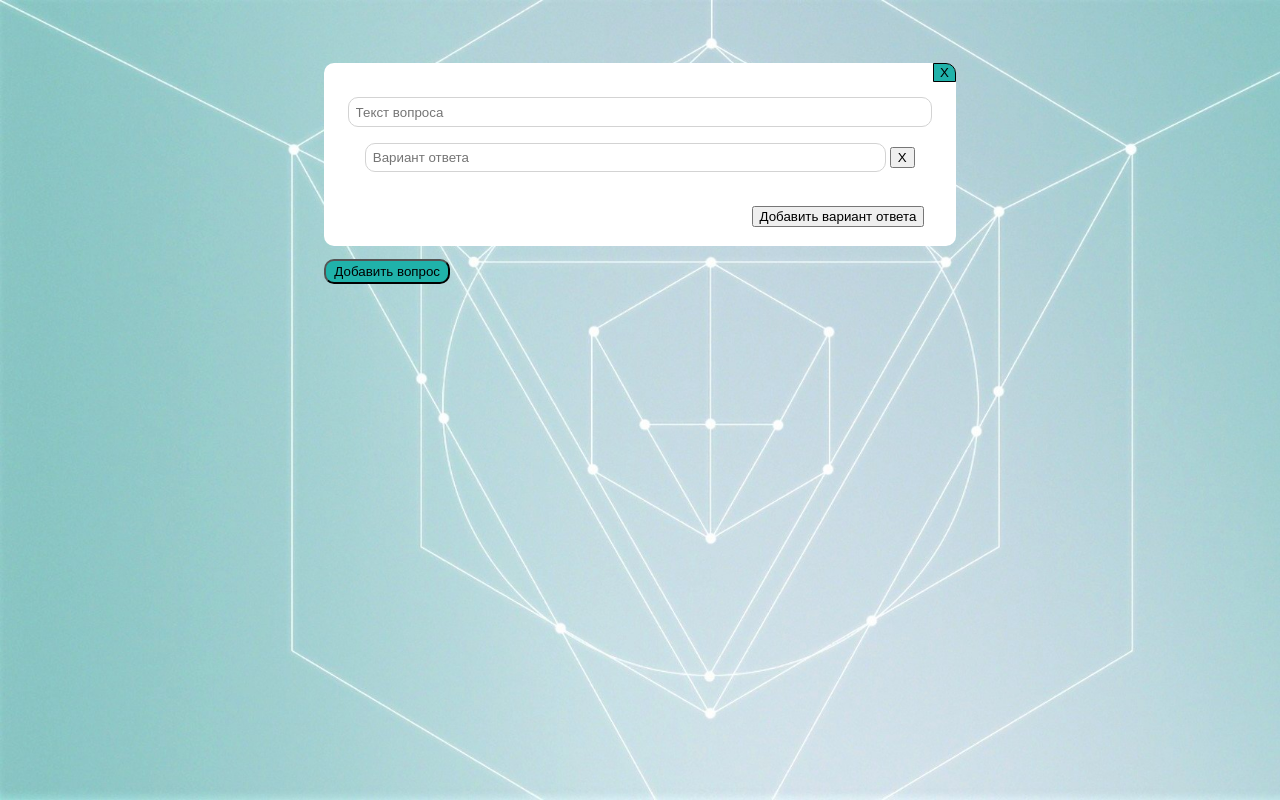
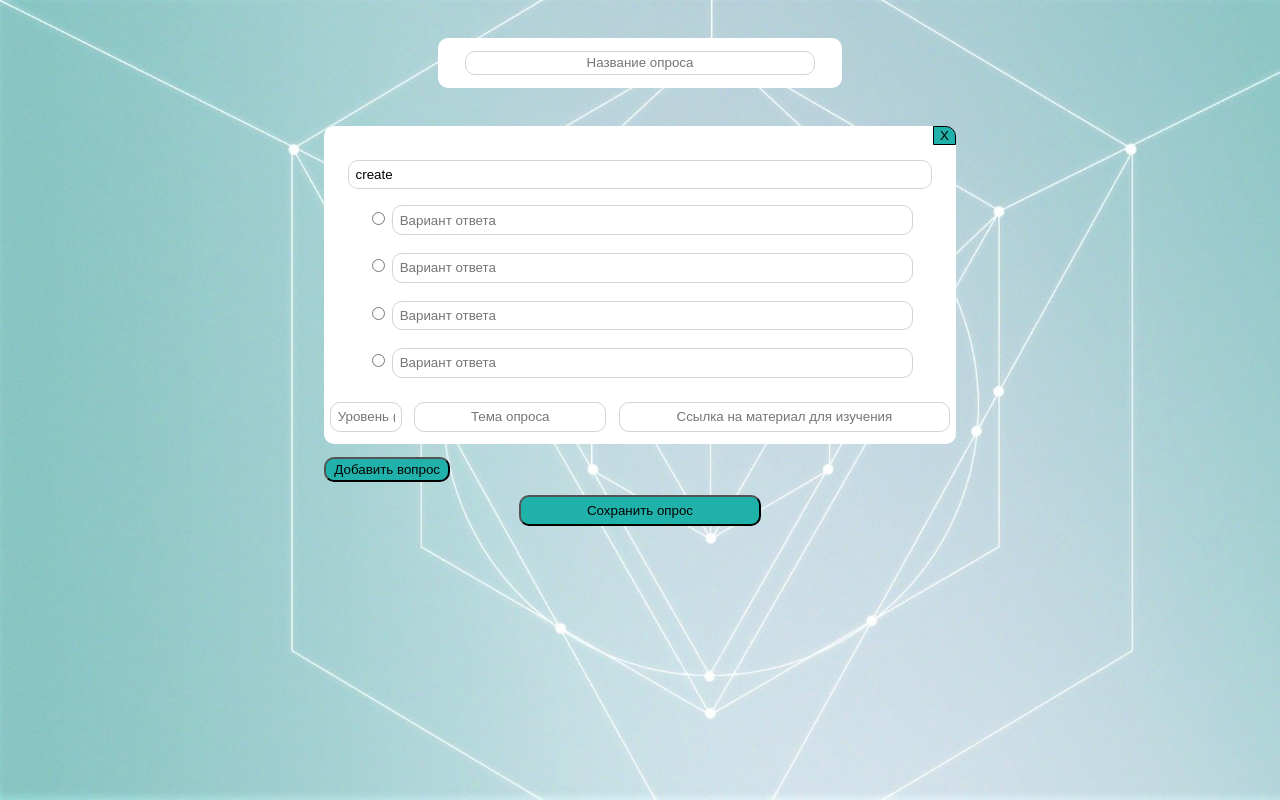
Before and after one commit to Maikled/ProjectSite, a Django app: page /PersonalAccount/editor_of_survey in a window 1280 px wide. Run offline with Django 3.2, Linux system fonts and the light colour scheme.

Commit message:
editor add

```diff
--- a/OnlineAssistant/OnlineAssistant/apps/PersonalAccount/views.py
+++ b/OnlineAssistant/OnlineAssistant/apps/PersonalAccount/views.py
@@ -40,9 +40,7 @@ def ipr(request):
 
 
 def href(request):
-    print('sgnsnrgkskg')
     data = json.loads(request.body)
-    print(data)
     data = Question.objects.get(id=data)
     task = IPR.objects.get(text_task=data.text_question)
     task.status = 1
--- a/OnlineAssistant/OnlineAssistant/apps/Survey/static/css/style_editor.css
+++ b/OnlineAssistant/OnlineAssistant/apps/Survey/static/css/style_editor.css
@@ -9,7 +9,7 @@ body {
     position: relative;
     background-color: #FFFFFF;
     width: 50%;
-    margin-top: 5%;
+    margin-top: 3%;
     padding: 0%;
     border-radius: 10px;
 }
@@ -71,59 +71,74 @@ body {
     padding: 1%;
 }
 
+.save {
+    position: relative;
+    padding: 2%;
+}
 
-.button1 {
-	position: absolute;
-	top: 40%;
-	left: 29.5%;
-	margin-top: 30px;
-	width: 13%;
-	height: 4%;
-	font-size: 14px;
-	font-weight: normal;
-	color: #000000;
-	background: #20B2AA;
-	border-radius: 20px;
+.survey_name_block {
+    position: relative;
+    background-color: #FFFFFF;
+    width: 30%;
+    margin-top: 3%;
+    padding: 1%;
+    border-radius: 10px;
 }
-.button2 {
-	position: absolute;
-	top: -17%;
-	left: 96%;
-	margin-top: 30px;
-	width: 4%;
-	height: 14%;
-	font-size: 14px;
-	font-weight: normal;
-	color: #000000;
-	background: #20B2AA;
-	border-radius: 0px 10px 0px 0;
+
+.survey-text {
+    width: 90%;
+    padding: 1%;
+    border-radius: 10px;
+    border: 1px solid lightgray;
+    text-align: center;
 }
-.button3 {
-	position: absolute;
-	top: 48%;
-	left: 5%;
-	margin-top: 30px;
-	width: 27%;
-	height: 14%;
-	font-size: 14px;
-	font-weight: normal;
-	color: #000000;
-	background: #DCDCDC;
-	border-radius: 30px;
-	opacity: .8;
-	border-radius: 20px;
+
+.level-survey {
+    border-radius: 10px;
+    border: 1px solid lightgray;
+    text-align: center;
+    width: 30%;
+    padding: 1%;
+    margin: 2%;
+    margin-bottom: 0%;
 }
-.button4 {
-	position: absolute;
-	top: 24%;
-	left: 90%;
-	margin-top: 30px;
-	width: 5%;
-	height: 16%;
-	font-size: 14px;
-	font-weight: normal;
-	color: #000000;
-	background: #DCDCDC;
-	opacity: .8;
-	border-radius: 20px;
+
+.button-save {
+    background-color: #20B2AA;
+    padding: 0.5%;
+    width: 20%;
+    border-radius: 10px;
 }
+
+.link {
+    border-radius: 10px;
+    border: 1px solid lightgray;
+    text-align: center;
+    width: 50%;
+    padding: 1%;
+    margin: 1%;
+    margin-bottom: 2%;
+    float: right;
+}
+
+.survey_topic {
+    border-radius: 10px;
+    border: 1px solid lightgray;
+    text-align: center;
+    width: 28%;
+    padding: 1%;
+    margin: 1%;
+    margin-bottom: 2%;
+    float: left;
+}
+
+.level {
+    border-radius: 10px;
+    border: 1px solid lightgray;
+    text-align: center;
+    width: 9%;
+    padding: 1%;
+    margin: 1%;
+    margin-bottom: 2%;
+    float: left;
+}
--- a/OnlineAssistant/OnlineAssistant/apps/Survey/templates/Survey/index_editor.html
+++ b/OnlineAssistant/OnlineAssistant/apps/Survey/templates/Survey/index_editor.html
@@ -10,6 +10,13 @@
 
 <script>
 	var x = -1;
+	var y = -1;
+	var count_elements = 1;
+
+	function delete_element(elem) {
+		elem.parentElement.parentElement.remove();
+		count_elements--;
+	}
 
 	function add_answer(){
 		x++;
@@ -20,63 +27,174 @@
 					'<div id="answer' + (x + 1) + '"></div>';
 		console.log(str);
 		document.getElementById('answer'+x).innerHTML = str;
+
 	}
 
-	function add_question(){
-		x++;
-		var str = '<div class ="block-question">' +
-			'<div class="div-delete-question">' +
-				'<input class="button-delete-question" type="button" value="X">' +
-			'</div><br>'+
+	async function add_question(){
+		y++;
+		b = document.getElementById('block'+y);
+		elem = document.getElementById('question'+y)
+		elem.innerHTML = b.outerHTML + '<div id="question' + (y + 1) + '"></div>';
+		count_elements++;
+		elem.id = 'block'+(y+1);
+		quest = elem.querySelectorAll(".question-text");
+		quest.name = 'q'+(y+1);
+		answ = elem.querySelectorAll(".radio")
+		for (var i = 0; i < answ.length; i++) {
+			answ[i].name = (y + 1);
+		}
+	}
 
-			'<p><input class="question-text" type="text" placeholder="Текст вопроса"></p>'+
+	async function result ()
+	{
+		const data = {};
+		survey_name = document.querySelector('.survey-text').value;
+		if (survey_name == "")
+		{
+			alert("Название опроса не может быть пустым!");
+			return false;
+		}
+		data['survey_name'] = survey_name;
 
+		questions = document.querySelectorAll('.question-text');
+		data['data'] = {};
+		for (var i = 0; i < questions.length; i++)
+		{
+			question = {};
+			info = {};
 
-			'<div class="div-answer">'+
-					'<input class="answer-text" type="text" placeholder="Вариант ответа">'+
-					'<input class="" type="button" value="X">'+
-			'</div><br>'+
+			theme = questions[i].parentNode.parentNode.querySelector('.survey_topic').value;
+			links = questions[i].parentNode.parentNode.querySelectorAll('.link');
+			for (var j = 0; j < links.length; j++)
+			{
+				info[theme] = links[j].value;
+				if (links[j].value == "")
+				{
+					alert("Поле ссылки не может быть пустым!");
+					return false;
+				}
+			}
 
-			'<div id="answer0"></div>'+
+			value_question = questions[i].value;
+			if (value_question == "")
+			{
+				alert("Поле текст вопроса не может быть пустым!");
+				return false;
+			}
 
-			'<div class="div-add-answer">'+
-				'<p><input class="add-answer-button" onclick="add_answer()" type="button" value="Добавить вариант ответа"></p>'+
-			'</div>'+
-		'</div>' +
-					'<div id="question' + (x + 1) + '"></div>';
-		console.log(str);
-		document.getElementById('question'+x).innerHTML = str;
+			answers = questions[i].parentNode.parentNode.querySelectorAll('.answer-text');
+			ans = {};
+			radios = [];
+			for (var j = 0; j < answers.length; j++)
+			{
+				answer_value = answers[j].value;
+				if (answer_value == "")
+				{
+					alert("Название варианта ответа не может быть пустым!");
+					return false;
+				}
+				radio = answers[j].parentNode.querySelector('.radio').checked;
+				radios.push(String(radio));
+				ans[answer_value] = radio;
+			}
+			if (radios.indexOf('true') == -1)
+			{
+				alert("Необходимо выбрать один правильный ответ!");
+				return false;
+			}
+
+			level = questions[i].parentNode.parentNode.querySelector('.level').value;
+			if (level == "")
+			{
+				alert("Уровень опроса не может быть пустым!");
+				return false;
+			}
+
+			question['answers'] = Object.assign({}, ans);
+			question['info'] = Object.assign({}, info);
+			question['level'] = level;
+			data['data'][value_question] = Object.assign({}, question);
+		}
+
+		await fetch('{% url 'save_Survey' %}',
+				{ body: JSON.stringify(data),
+				  method: 'POST',
+				  headers: { 'X-CSRFToken': '{{ csrf_token }}',
+				  			 'Content-Type': 'application/json;charset=utf-8'},
+				  			 'user': '{{user}}',});
 	}
 </script>
 
 
 <body>
 	<center>
-		<div class ="block-question">
+		<div class="survey_name_block">
+			<input class="survey-text" type="text" placeholder="Название опроса" name="survey_name" value="{{data.survey_name}}">
+		</div>
+
+		{% for key, value in data.questions.items %}
+		<div class ="block-question" id="block0">
 			<div class="div-delete-question">
-				<input class="button-delete-question" type="button" value="X">
+				<input class="button-delete-question" type="button" value="X" onclick="delete_element(this)">
 			</div><br>
 
-			<p><input class="question-text" type="text" placeholder="Текст вопроса"></p>
+			<p><input class="question-text" type="text" placeholder="Текст вопроса" name="q0" value="{{key}}"></p>
 
+			{% for answer in value %}
+			<div class="div-answer">
+				{% if answer == key.id_right_answer %}
+					<input name="{{key}}" type="radio" class="radio" checked>
+				{% else %}
+					<input name="{{key}}" type="radio" class="radio">
+				{% endif %}
+				<input class="answer-text" type="text" placeholder="Вариант ответа" name="00" value="{{answer}}">
+			</div><br>
+			{% endfor %}
+
+			{% if data.questions.create == '' %}
+				<div class="div-answer">
+					<input name="0" type="radio" class="radio">
+					<input class="answer-text" type="text" placeholder="Вариант ответа" name="00" value="{{answer}}">
+				</div><br>
+
+				<div class="div-answer">
+					<input name="0" type="radio" class="radio">
+					<input class="answer-text" type="text" placeholder="Вариант ответа" name="01">
+				</div><br>
+
+				<div class="div-answer">
+					<input name="0" type="radio" class="radio">
+					<input class="answer-text" type="text" placeholder="Вариант ответа" name="02">
+				</div><br>
+
+				<div class="div-answer">
+					<input name="0" type="radio" class="radio">
+					<input class="answer-text" type="text" placeholder="Вариант ответа" name="03">
+				</div><br>
+			{% endif %}
 
 			<div class="div-answer">
-					<input class="answer-text" type="text" placeholder="Вариант ответа">
-					<input class="" type="button" value="X">
-			</div><br>
+				<input class="level" placeholder="Уровень (1-5)" name="level_question" value="{{key.level}}">
+				<input class="survey_topic" type="text" placeholder="Тема опроса" name="survey_topic" value="{{key.question_topic}}">
+				<input class="link" type="text" placeholder="Ссылка на материал для изучения" name="link" value="{{key.material_link}}">
+			</div>
 
-			<div id="answer0"></div>
-
-			<div class="div-add-answer">
-				<p><input class="add-answer-button" onclick="add_answer()" type="button" value="Добавить вариант ответа"></p>
-			</div>
 		</div>
+		{% endfor %}
 
 		<div id="question0"></div>
 
 		<div class="div-add-question">
 			<input class="button-add-question" type="button" value="Добавить вопрос" onclick="add_question()">
 		</div>
+
+		<form action="{% url 'index_end_editor' %}" method="POST">
+			{% csrf_token %}
+			<div class="save">
+				<input class="button-save" type="submit" value="Сохранить опрос" onclick="result()">
+				<input type="hidden" name="user" value="{{user}}">
+			</div>
+		</form>
 	</center>
 </body>
 
--- a/OnlineAssistant/OnlineAssistant/apps/Survey/urls.py
+++ b/OnlineAssistant/OnlineAssistant/apps/Survey/urls.py
@@ -5,5 +5,7 @@ urlpatterns = [
     path('index_Survey', views.index_Survey, name='index_Survey'),
     path('reply', views.reply, name='reply'),
     path('index_end_Survey', views.index_end_Survey, name='index_end_Survey'),
-    path('back_to_PA', views.back_to_PA, name='back_to_PA')
+    path('back_to_PA', views.back_to_PA, name='back_to_PA'),
+    path('save_Survey', views.save_Survey, name='save_Survey'),
+    path('index_end_editor', views.index_end_editor, name='index_end_editor'),
 ]
--- a/OnlineAssistant/OnlineAssistant/apps/Survey/views.py
+++ b/OnlineAssistant/OnlineAssistant/apps/Survey/views.py
@@ -1,4 +1,4 @@
-from django.shortcuts import render, HttpResponse
+from django.shortcuts import render, HttpResponse, redirect
 from .models import Survey, Question, Answer, Log
 from Authentication.models import Authentication, Employee
 import PersonalAccount
@@ -63,7 +63,6 @@ def reply(request):
         log.level = int(user_level)
         log.save()
 
-        print(user_level)
     return HttpResponse(request)
 
 
@@ -79,4 +78,72 @@ def back_to_PA(request):
 
 
 def editor_of_survey(request):
-    return render(request, 'Survey/index_editor.html')
+    user = request.GET.get('user_id')
+    data = {}
+
+    id_survey = request.GET.get('id_Survey')
+    if id_survey:
+        survey = Survey.objects.get(id=id_survey)
+        data['survey_name'] = survey.survey_topic
+
+        questions = Question.objects.filter(id_survey_id=survey.id)
+        data['questions'] = {}
+
+        for question in questions:
+            data['questions'][question] = Answer.objects.filter(id_question_id=question.id)
+
+        return render(request, 'Survey/index_editor.html', {'data':data, 'user':user})
+    else:
+        return render(request, 'Survey/index_editor.html', {'data':{'questions':{'create':''}}, 'user':user})
+
+def save_Survey(request):
+    data = loads(request.body)
+
+    survey = Survey()
+    survey_name = data['survey_name']
+    # try:
+    #     s = Survey.objects.get(survey_topic=survey_name)
+    #     s.delete()
+    # except:
+    #     pass
+    survey.survey_topic = survey_name
+    survey.save()
+
+    for key_question, value_question in data['data'].items():
+        question = Question()
+        text_of_question = key_question
+        # try:
+        #     q = Question.objects.get(text_question=text_of_question)
+        #     q.delete()
+        # except:
+        #     pass
+        question.text_question = text_of_question
+        question.id_survey = survey
+        question.save()
+
+        for key_answer, value_answer in value_question['answers'].items():
+            answer = Answer()
+            answer_text = key_answer
+            # try:
+            #     q = Answer.objects.get(text_answer=answer_text)
+            #     q.delete()
+            # except:
+            #     pass
+            answer.text_answer = answer_text
+            answer.id_question = question
+            answer.save()
+            if value_answer == True:
+                question.id_right_answer = answer
+
+        for key_info, value_info in value_question['info'].items():
+            question.question_topic = key_info
+            question.material_link = value_info
+
+        question.level = int(value_question['level'])
+        question.save()
+
+    return HttpResponse(request)
+
+def index_end_editor(request):
+    user = request.POST.get('user')
+    return render(request, 'Survey/index_end_editor.html', {'user_id':user})
```
Also changed, not shown: OnlineAssistant/OnlineAssistant/apps/PersonalAccount/templates/PersonalAccount/index_PA.html (+5 -6 lines), OnlineAssistant/OnlineAssistant/apps/Survey/templates/Survey/index_end_editor.html (added, +29 -0 lines), 1 other file.
